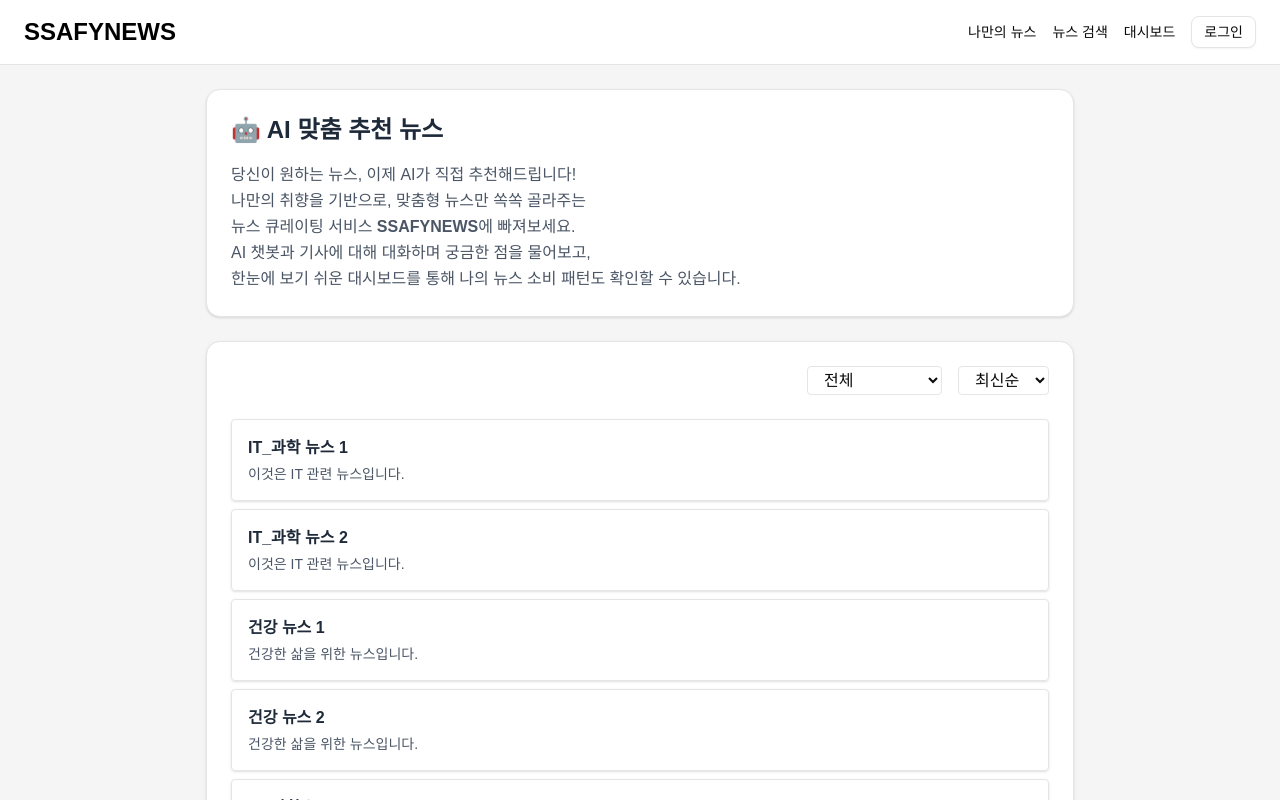
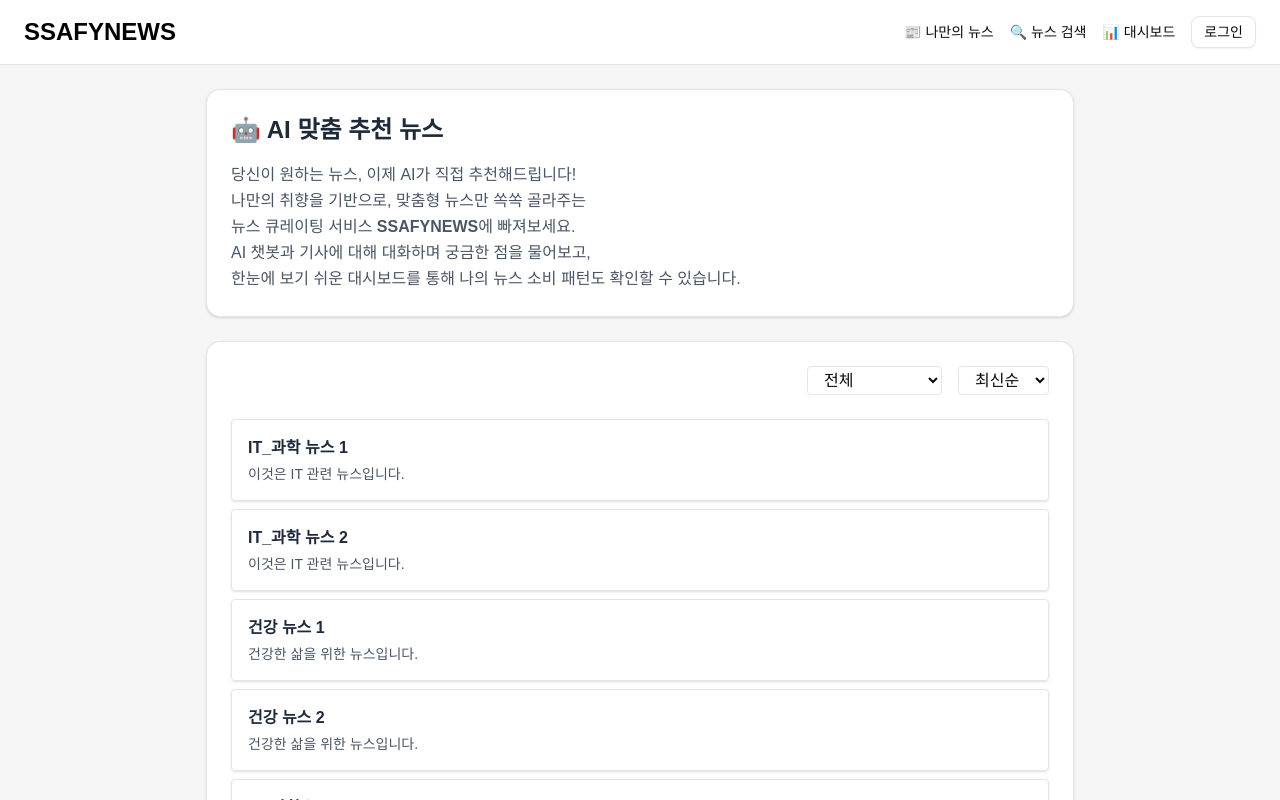
Before and after one commit to Yoo-SeungHyeon/SSAFYNEWS-Front, a Vue app: page / in a window 1280 px wide. Shown: the top 800 px of the page. Built offline with nearby package versions, Linux system fonts and the light colour scheme; a web font is replaced by a local one.

Commit message:
style: Header에 이모지 추가

```diff
--- a/src/components/Header.vue
+++ b/src/components/Header.vue
@@ -9,18 +9,19 @@
 
     <!-- 메뉴 + 검색창 + 로그인 -->
     <nav class="flex items-center gap-4 w-full justify-end">
-      <!-- 메뉴 -->
+      <!-- 나만의 뉴스 -->
       <RouterLink to="/" class="text-sm font-medium hover:underline">
-        나만의 뉴스
+        📰 나만의 뉴스
       </RouterLink>
 
-      <!-- 검색창 -->
+      <!-- 뉴스 검색 -->
       <RouterLink to="/search" class="text-sm font-medium hover:underline">
-        뉴스 검색
+        🔍 뉴스 검색
       </RouterLink>
 
+      <!-- 대시보드 -->
       <RouterLink to="/dashboard" class="text-sm font-medium hover:underline">
-        대시보드
+        📊 대시보드
       </RouterLink>
 
       <!-- 로그인/로그아웃 -->
@@ -30,6 +31,7 @@
     </nav>
   </header>
 </template>
+
 
 <script setup lang="ts">
 import { ref } from "vue";
```
